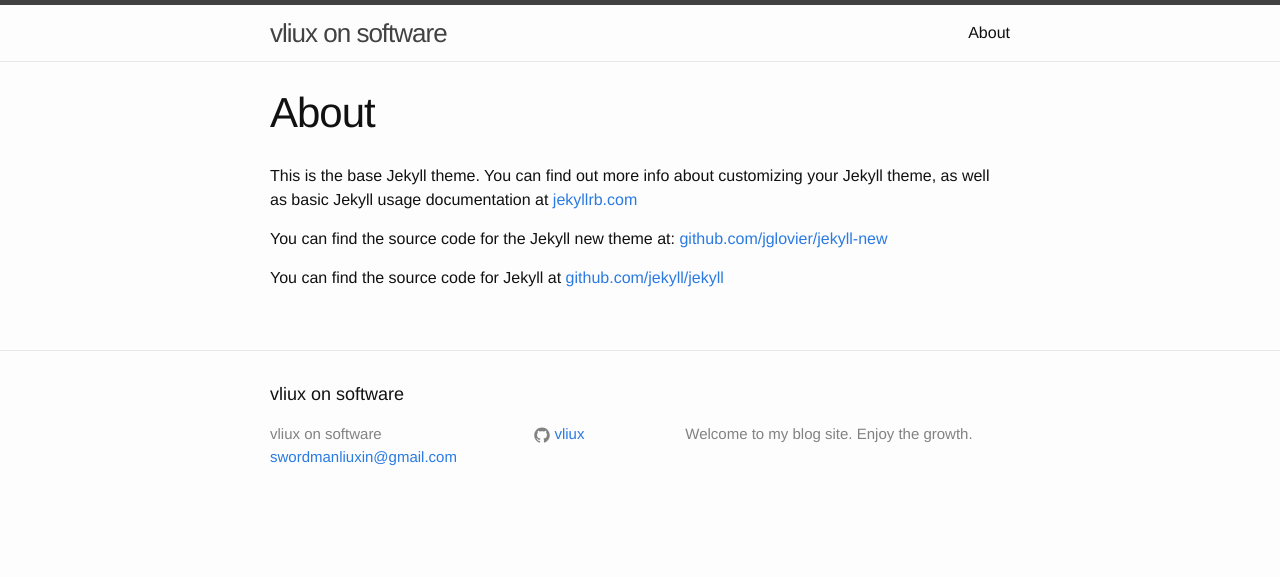
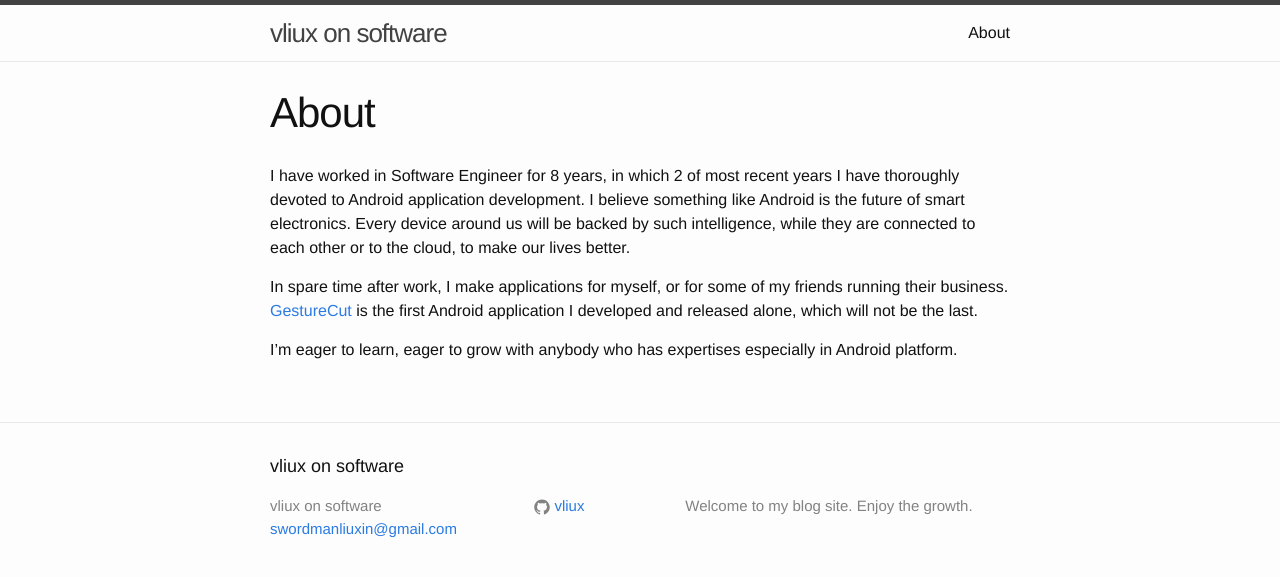
Before and after one commit to vliux/vliux.github.io, a Jekyll site: the page built from about.md, in a window 1280 px wide. Shown: the top 577 px of the page. Built offline with Jekyll 4.4.1, drawn with Linux system fonts in a browser that asks for light colours.

Commit message:
update about

```diff
--- a/about.md
+++ b/about.md
@@ -4,8 +4,8 @@
 permalink: /about/
 ---
 
-This is the base Jekyll theme. You can find out more info about customizing your Jekyll theme, as well as basic Jekyll usage documentation at [jekyllrb.com](http://jekyllrb.com/)
+I have worked in Software Engineer for 8 years, in which 2 of most recent years I have thoroughly devoted to Android application development. I believe something like Android is the future of smart electronics. Every device around us will be backed by such intelligence, while they are connected to each other or to the cloud, to make our lives better.
 
-You can find the source code for the Jekyll new theme at: [github.com/jglovier/jekyll-new](https://github.com/jglovier/jekyll-new)
+In spare time after work, I make applications for myself, or for some of my friends running their business. [GestureCut](https://play.google.com/store/apps/details?id=org.vliux.android.gesturecut) is the first Android application I developed and released alone, which will not be the last.
 
-You can find the source code for Jekyll at [github.com/jekyll/jekyll](https://github.com/jekyll/jekyll)
+I'm eager to learn, eager to grow with anybody who has expertises especially in Android platform.
```
